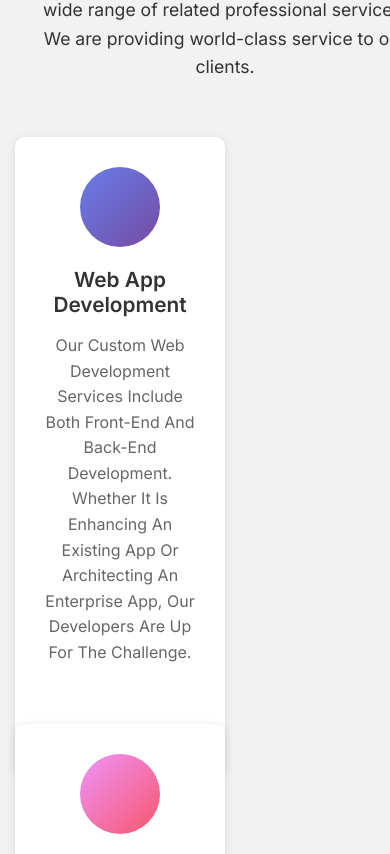
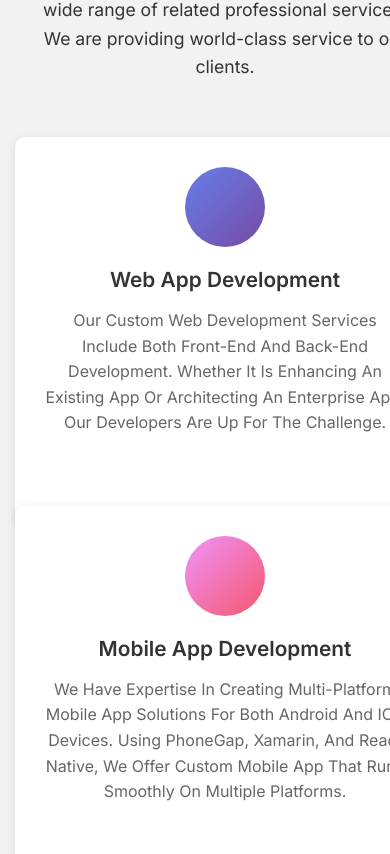
Before and after one commit to Fullstacks-us/fullstacks.us, a Next.js app in the folder fullstacks-us/: page / in a window 390 px wide. Shown: the part 1690-2544 px from the top of the page. Built offline with nearby package versions, Linux system fonts and the light colour scheme.

Commit message:
Add responsive styles for services section
Introduced specific CSS rules to improve the layout and responsiveness of the services section, including flexbox adjustments and column sizing for different screen widths.

```diff
--- a/fullstacks-us/src/app/globals.css
+++ b/fullstacks-us/src/app/globals.css
@@ -876,3 +876,35 @@ body {
     max-width: 100%;
   }
 }
+
+/* Services section specific fixes */
+.pt-5.pb-5 .item {
+  margin-bottom: 0;
+}
+
+.pt-5.pb-5 .row {
+  display: flex;
+  flex-wrap: wrap;
+  margin: 0 -15px;
+}
+
+.pt-5.pb-5 .col-lg-4 {
+  flex: 0 0 33.333333%;
+  max-width: 33.333333%;
+  padding: 0 15px;
+  margin-bottom: 2rem;
+}
+
+@media (max-width: 991px) {
+  .pt-5.pb-5 .col-lg-4 {
+    flex: 0 0 50%;
+    max-width: 50%;
+  }
+}
+
+@media (max-width: 575px) {
+  .pt-5.pb-5 .col-lg-4 {
+    flex: 0 0 100%;
+    max-width: 100%;
+  }
+}
```
